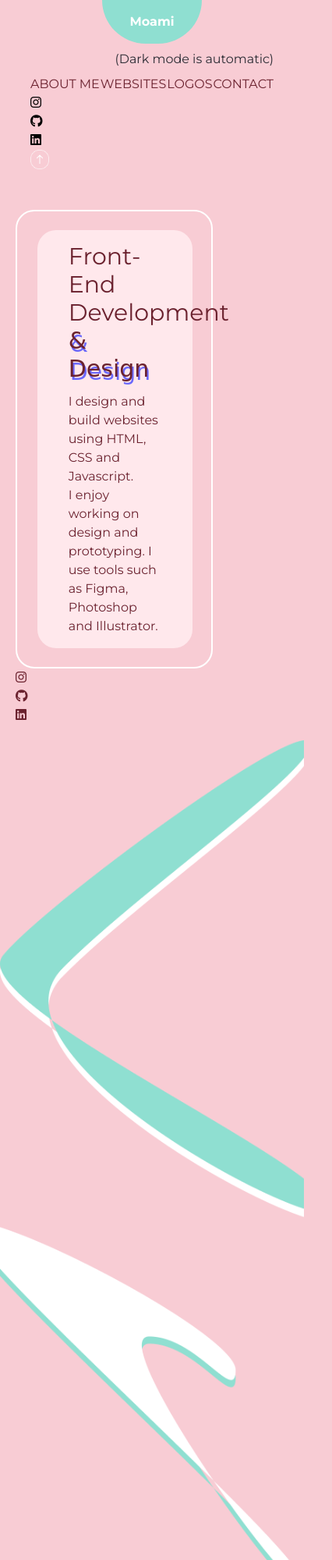
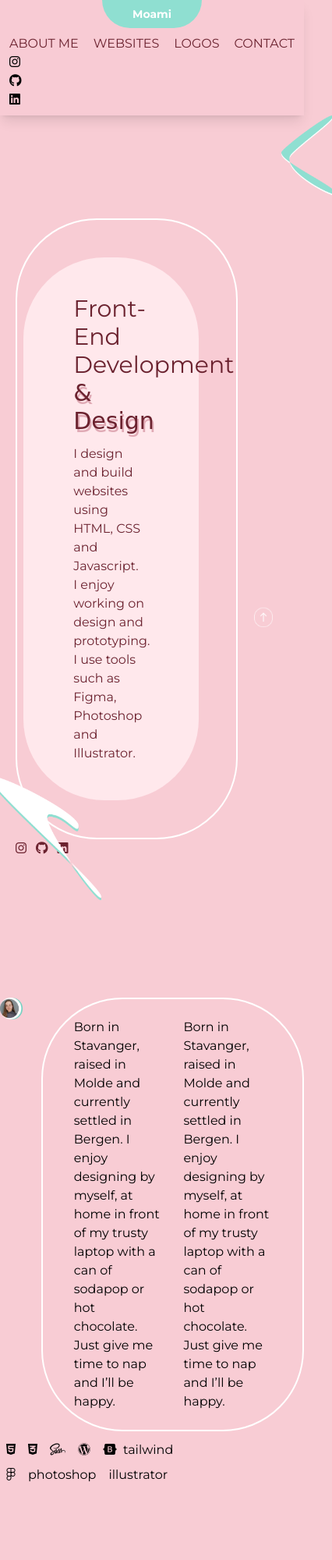
Before and after one commit to MoamiStay/Portfolio-1.5, a website built with Vite: page portfolio-1.5/index.html in a window 390 px wide. Shown: the top 2000 px of the page at 78% size, 426 px wide, since content can reach past the window. Built offline with nearby package versions, Linux system fonts and the light colour scheme; files whose address does not match are found by name; a web font is replaced by a local one.

Commit message:
html about me
about me html almost finished

```diff
--- a/portfolio-1.5/index.html
+++ b/portfolio-1.5/index.html
@@ -15,18 +15,15 @@
     <title style="font-size: medium">Moami home</title>
   </head>
   <body class="bg-bg_light dark:bg-bg_dark">
-    <header class="w-4/5 mx-auto">
+    <header
+      class="w-full md:w-2/3 mx-auto sticky top-0 z-10 bg-[#f8ccd4c9] dark:bg-[#2c2c34c4] shadow-lg"
+    >
       <p
-        class="text-white font-bold text-center p-4 w-32 mx-auto rounded-b-full bg-light_secondary dark:bg-dark_secondary"
+        class="text-white text-sm font-bold text-center px-4 py-2 w-32 mx-auto rounded-b-full bg-light_secondary dark:bg-dark_secondary"
       >
         Moami
       </p>
-      <nav class="flex flex-col mt-2">
-        <button
-          class="text-[#2C2C34] dark:text-[#FFD3DB] flex justify-end mb-2"
-        >
-          (Dark mode is automatic)
-        </button>
+      <nav class="flex flex-col px-3 py-2">
         <ul class="text-dark_text dark:text-light_text flex justify-between">
           <li>ABOUT ME</li>
           <li>WEBSITES</li>
@@ -38,24 +35,24 @@
           <li><i class="fa-brands fa-github"></i></li>
           <li><i class="fa-brands fa-linkedin"></i></li>
         </ul>
-        <div class="w-6 object-contain">
+        <div class="w-6 object-contain fixed bottom-10 right-10">
           <img src="./media/img/back-to-top.png" alt="" />
         </div>
       </nav>
     </header>
     <main>
-      <section id="landing">
+      <section id="landing" class="w-full lg:w-2/3 mx-auto flex">
         <div
-          class="p-5 mt-8 w-3/4 md:w-2/3 text-dark_text dark:text-light_text"
+          class="p-5 mt-28 w-5/6 md:w-4/5 text-dark_text dark:text-light_text"
         >
           <div
-            class="flex justify-end border-solid border-2 rounded-3xl border-white"
+            class="flex justify-end border-solid border-2 bubble border-white"
           >
             <div
-              class="m-6 px-10 py-4 rounded-3xl w-4/5 flex flex-col justify-end bg-light_text_bg dark:bg-dark_text_bg"
+              class="m-12 px-16 py-12 bubble w-4/5 flex flex-col justify-end bg-light_text_bg dark:bg-dark_text_bg"
             >
               <h2 class="text-3xl">Front-End Development</h2>
-              <h2 class="text-3xl mb-3 fancy">& Design</h2>
+              <h2 class="text-3xl mb-3 fancy dark:fancy_dark">& Design</h2>
               <p>I design and build websites using HTML, CSS and Javascript.</p>
               <p>
                 I enjoy working on design and prototyping. I use tools such as
@@ -64,53 +61,90 @@
             </div>
           </div>
           <div>
-            <ul>
+            <ul class="flex gap-3">
               <li><i class="fa-brands fa-instagram"></i></li>
               <li><i class="fa-brands fa-github"></i></li>
               <li><i class="fa-brands fa-linkedin"></i></li>
             </ul>
           </div>
         </div>
+
+        <div>
+          <div class="hidden dark:flex justify-end w-full">
+            <div class="relative piece1">
+              <img src="./media/dark/piece1_dark.png" alt="" />
+            </div>
+          </div>
+          <div class="flex dark:hidden justify-end w-full">
+            <div class="relative piece1">
+              <img src="./media/light/piece1.png" alt="" />
+            </div>
+          </div>
+        </div>
       </section>
-      <img src="./media/light/piece1.png" alt="" />
+
+      <div class="hidden dark:flex w-full">
+        <div class="piece2 w-1/3">
+          <img src="./media/dark/piece2_dark.png" alt="" />
+        </div>
+      </div>
+      <div class="flex dark:hidden w-full">
+        <div class="piece2 w-1/3">
           <img src="./media/light/piece2.png" alt="" />
-      <img src="./media/light/piece3.png" alt="" />
+        </div>
+      </div>
 
-      <section class="aboutme">
+      <section id="aboutme" class="w-full lg:w-2/3 mx-auto">
+        <div class="flex">
+          <div class="w-full">
             <img src="./media/light/pf-pic.png" alt="" />
-        <div>
+          </div>
+          <div
+            class="flex gap-7 ml-6 py-6 px-10 items-center border-solid border-2 bubble border-white"
+          >
             <div>
               <p>
                 Born in Stavanger, raised in Molde and currently settled in
-              Bergen. I enjoy designing by myself, at home in front of my trusty
-              laptop with a can of sodapop or hot chocolate. Just give me time
-              to nap and I’ll be happy.
+                Bergen. I enjoy designing by myself, at home in front of my
+                trusty laptop with a can of sodapop or hot chocolate. Just give
+                me time to nap and I’ll be happy.
               </p>
             </div>
             <div>
               <p>
                 Born in Stavanger, raised in Molde and currently settled in
-              Bergen. I enjoy designing by myself, at home in front of my trusty
-              laptop with a can of sodapop or hot chocolate. Just give me time
-              to nap and I’ll be happy.
+                Bergen. I enjoy designing by myself, at home in front of my
+                trusty laptop with a can of sodapop or hot chocolate. Just give
+                me time to nap and I’ll be happy.
               </p>
             </div>
           </div>
-        <div>
-          <ul>
-            <li>html</li>
-            <li>css</li>
-            <li>*react</li>
-            <li>sass</li>
-            <li>wordpress</li>
-            <li>bootstrap</li>
+        </div>
+        <div class="flex flex-col mt-3">
+          <ul class="flex">
+            <li><i class="px-2 fa-brands fa-html5"></i></li>
+            <li><i class="px-2 fa-brands fa-css3-alt"></i></li>
+            <li class="hidden"><i class="px-2 fa-brands fa-react"></i></li>
+            <li><i class="px-2 fa-brands fa-sass"></i></li>
+            <li><i class="px-2 fa-brands fa-wordpress"></i></li>
+            <li><i class="px-2 fa-brands fa-bootstrap"></i></li>
             <li>tailwind</li>
           </ul>
-          <ul>
-            <li>figma</li>
-            <li>photoshop</li>
-            <li>illustrator</li>
+          <ul class="flex mt-2">
+            <li><i class="px-2 fa-brands fa-figma"></i></li>
+            <li class="px-2">photoshop</li>
+            <li class="px-2">illustrator</li>
           </ul>
+        </div>
+        <div class="hidden dark:flex w-full">
+          <div class="piece3">
+            <img src="./media/dark/piece3_dark.png" alt="" />
+          </div>
+        </div>
+        <div class="flex dark:hidden w-full">
+          <div class="piece3">
+            <img src="./media/light/piece3.png" alt="" />
+          </div>
         </div>
       </section>
 
--- a/portfolio-1.5/input.css
+++ b/portfolio-1.5/input.css
@@ -28,5 +28,31 @@
 
 .fancy {
   font-family: "Moul", cursive;
+  text-shadow: #e0aab5 2px 4px 0;
+}
+
+.fancy_dark {
+  font-family: "Moul", cursive;
   text-shadow: #6b68fb 2px 4px 0px;
 }
+
+.bubble {
+  border-radius: 6.5rem;
+}
+
+.piece1 {
+  position: relative;
+  left: 55%;
+}
+
+.piece2 {
+  position: relative;
+  bottom: 125px;
+}
+
+.piece3 {
+  position: relative;
+  right: 30%;
+  bottom: 400px;
+  width: 25%;
+}
```
Also changed, not shown: portfolio-1.5/media/dark/piece3_dark.png, portfolio-1.5/media/dark/piece4_dark.png, portfolio-1.5/media/light/piece3.png, portfolio-1.5/media/light/piece4.png, portfolio-1.5/output.css. Lines whose indentation alone changed are shown as unchanged.
